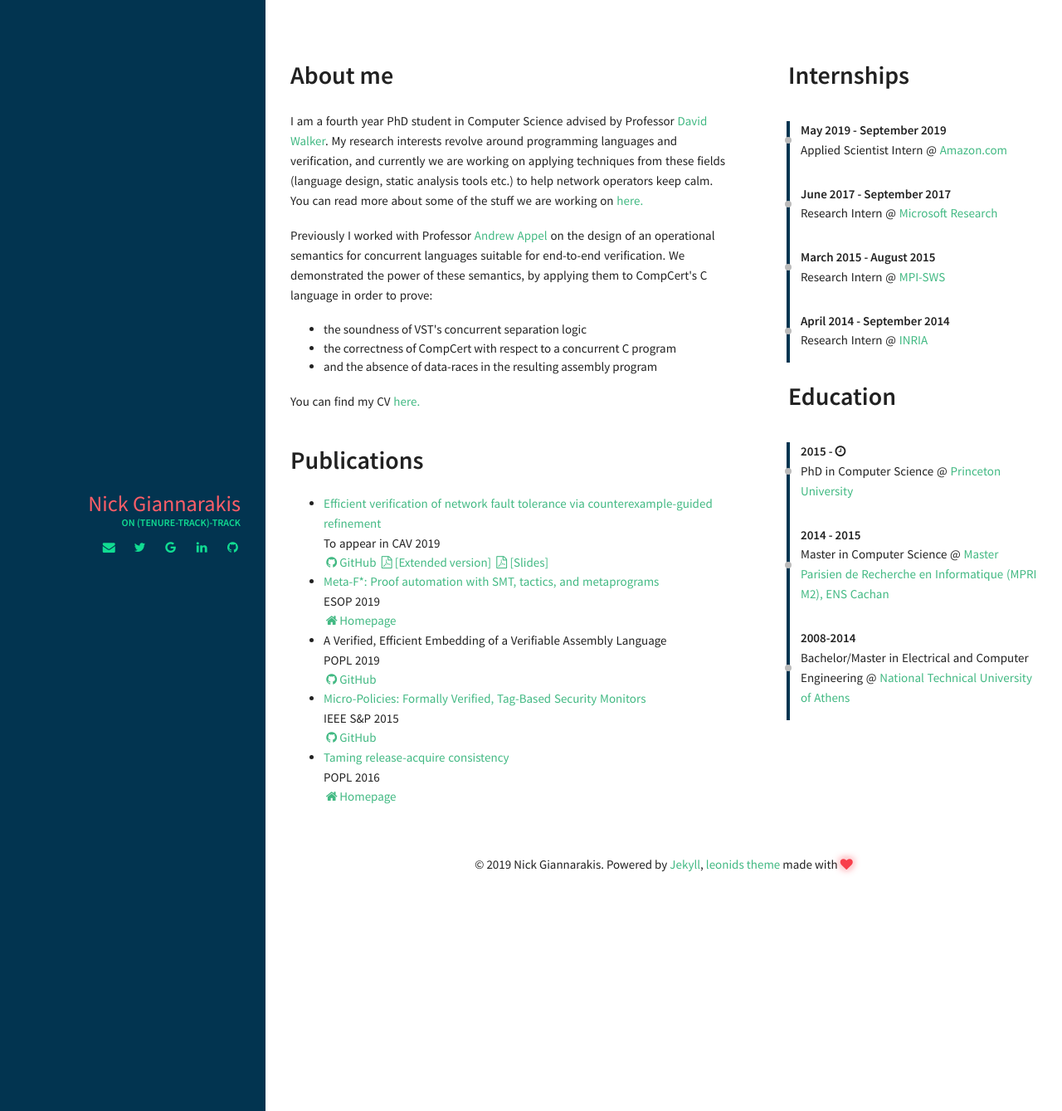
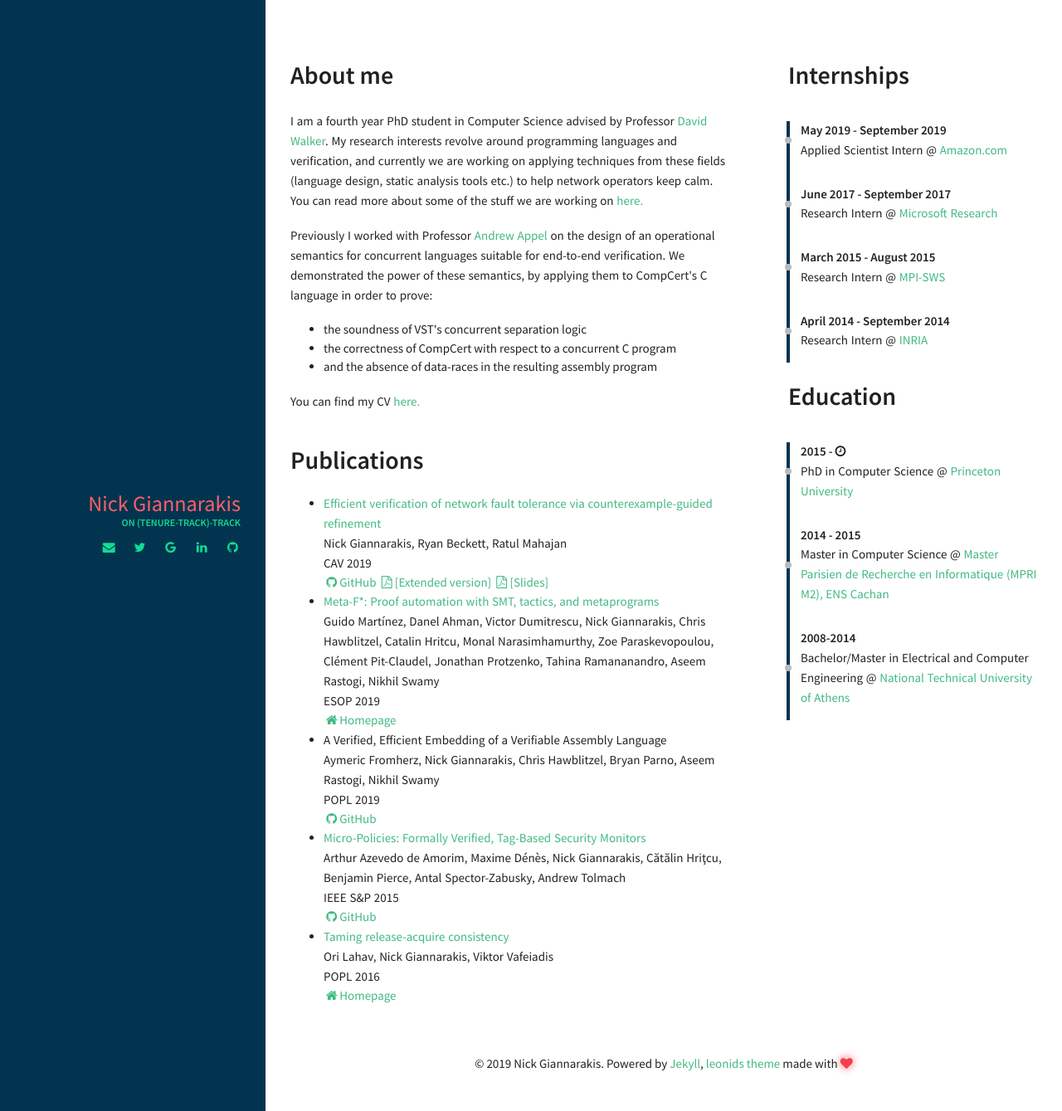
Before and after one commit to nickgian/nickgian.github.io, a Jekyll site: the page built from index.html, in a window 1280 px wide. Shown: the whole page at 83% size. Built offline with Jekyll 4.4.1, drawn with Linux system fonts in a browser that asks for light colours.

Commit message:
added authors

```diff
--- a/_data/index/projects.yml
+++ b/_data/index/projects.yml
@@ -1,22 +1,27 @@
 - name: "Efficient verification of network fault tolerance via
   counterexample-guided refinement"
-  descr: "To appear in CAV 2019"
+  authors: "Nick Giannarakis, Ryan Beckett, Ratul Mahajan"
+  descr: "CAV 2019"
   link: "http://nickgian.github.io/cav2019.pdf"
   github: "http://github.com/princedpw/nv"
   full: "http://nickgian.github.io/cav2019-full.pdf"
   talk: "http://nickgian.github.io/cav2019-slides.pdf"
 - name: "Meta-F*: Proof automation with SMT, tactics, and metaprograms"
+  authors: "Guido Martínez, Danel Ahman, Victor Dumitrescu, Nick Giannarakis, Chris Hawblitzel, Catalin Hritcu, Monal Narasimhamurthy, Zoe Paraskevopoulou, Clément Pit-Claudel, Jonathan Protzenko, Tahina Ramananandro, Aseem Rastogi, Nikhil Swamy"
   descr: "ESOP 2019"
   link: "https://arxiv.org/abs/1803.06547"
   website: "https://www.fstar-lang.org"
 - name: "A Verified, Efficient Embedding of a Verifiable Assembly Language"
+  authors: "Aymeric Fromherz, Nick Giannarakis, Chris Hawblitzel, Bryan Parno, Aseem Rastogi, Nikhil Swamy"
   descr: "POPL 2019"
   github: "http://github.com/project-everest/vale"
 - name: "Micro-Policies: Formally Verified, Tag-Based Security Monitors"
+  authors: "Arthur Azevedo de Amorim, Maxime Dénès, Nick Giannarakis, Cătălin Hriţcu, Benjamin Pierce, Antal Spector-Zabusky, Andrew Tolmach "
   link: "http://prosecco.gforge.inria.fr/personal/hritcu/publications/micro-policies.pdf"
   descr: "IEEE S&P 2015"
   github: "http://github.com/micro-policies"
 - name: "Taming release-acquire consistency"
+  authors: "Ori Lahav, Nick Giannarakis, Viktor Vafeiadis"
   link: "http://plv.mpi-sws.org/sra/paper.pdf"
   descr: "POPL 2016"
   website: "http://plv.mpi-sws.org/sra/"
--- a/_includes/sections/projects.html
+++ b/_includes/sections/projects.html
@@ -12,8 +12,10 @@
 	{% if project.link==nil %}
 	<p style="margin: 0">{{ project.name }}</p>
 	{% endif %}
+  	      {% if project.authors %}
+	          <p style="margin: 0">{{ project.authors }}</p>
+	        {% endif %}
           <p style="margin: 0">{{ project.descr }}</p>
-
           {% if project.github %}
           <a href="{{ project.github }} "><i class="fa fa-fw fa-github"></i>GitHub</a>
           {% endif %}
```
Also changed, not shown: 3 other files.
